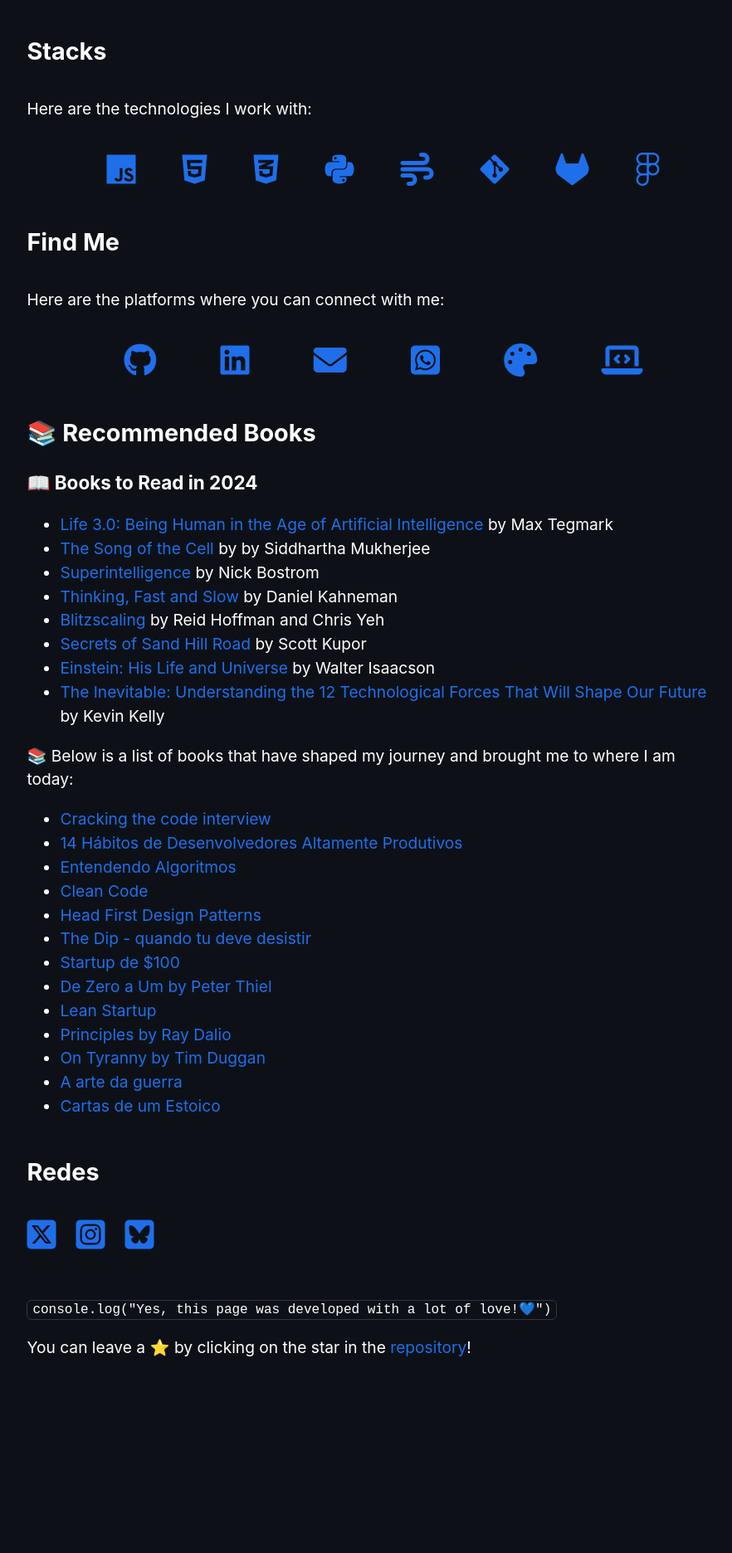
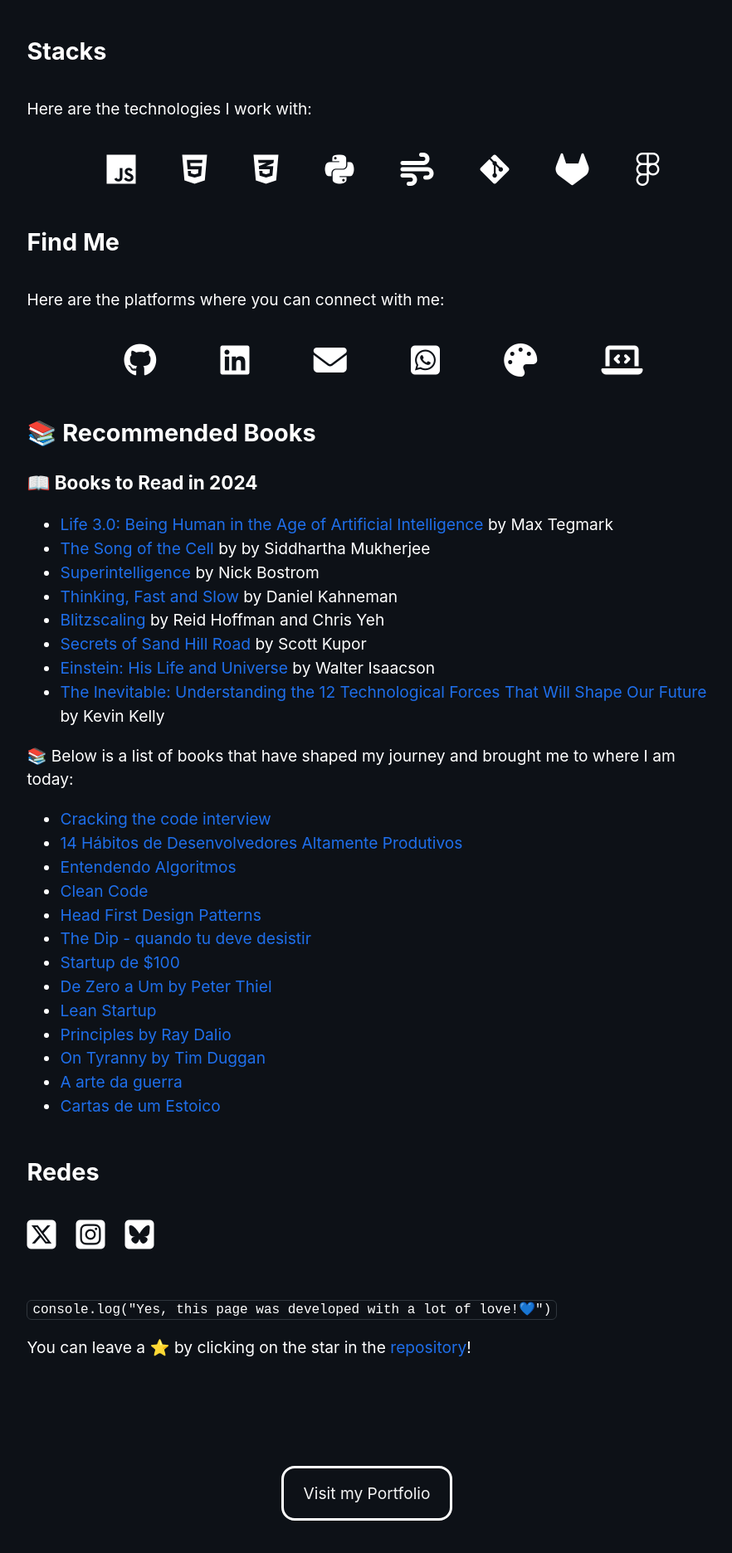
Before and after one commit to gabrielVolponi/portfolio_readme, a plain HTML site: page index.html in a window 1280 px wide. Shown: the part 528-2400 px from the top of the page at 83% size, without its empty margins (198-1080 px from the left). Drawn offline with nearby package versions, Linux system fonts and the light colour scheme.

Commit message:
Refactor HTML content and enhance CSS styles for improved readability and responsiveness

```diff
--- a/index.html
+++ b/index.html
@@ -21,8 +21,10 @@
                 <h1 id="apresentation">Hey, Nice to meet You 👋🏽☕</h1>
                 <hr>
                 <h2 id="who-am-i">Who am I?</h2>
-                <p>Hi, I'm Gabriel Volponi , a Senior QA Engineer with a passion for web development. I have a background in
-                    Physics, which has shaped my analytical thinking and problem-solving skills. I'm currently 23 years old
+                <p>Hi, I'm Gabriel Volponi , a Senior QA Engineer with a passion for web development. I have a
+                    background in
+                    Physics, which has shaped my analytical thinking and problem-solving skills. I'm currently 23 years
+                    old
                     and love exploring new technologies and building meaningful projects on the web.</p>
             </section>
 
@@ -30,14 +32,14 @@
                 <h2 id="stacks">Stacks</h2>
                 <p>Here are the technologies I work with:</p>
                 <ul>
-                    <li><i class="fa-brands fa-js"></i></li>
-                    <li><i class="fa-brands fa-html5"></i></li>
-                    <li><i class="fa-brands fa-css3-alt"></i></li>
-                    <li><i class="fa-brands fa-python"></i></li>
-                    <li><i class="fa-solid fa-wind"></i></li>
-                    <li><i class="fa-brands fa-git-alt"></i></li>
-                    <li><i class="fa-brands fa-gitlab"></i></li>
-                    <li><i class="fa-brands fa-figma"></i></li>
+                    <li><i class="fa-brands fa-js" data-icon="javascript"></i></li>
+                    <li><i class="fa-brands fa-html5" data-icon="html"></i></li>
+                    <li><i class="fa-brands fa-css3-alt" data-icon="css"></i></li>
+                    <li><i class="fa-brands fa-python" data-icon="python"></i></li>
+                    <li><i class="fa-solid fa-wind" data-icon="wind"></i></li>
+                    <li><i class="fa-brands fa-git-alt" data-icon="git"></i></li>
+                    <li><i class="fa-brands fa-gitlab" data-icon="gitlab"></i></li>
+                    <li><i class="fa-brands fa-figma" data-icon="figma"></i></li>
                 </ul>
             </section>
 
@@ -45,12 +47,18 @@
                 <h2 id="find-me">Find Me</h2>
                 <p>Here are the platforms where you can connect with me:</p>
                 <ul>
-                    <li><a href="https://github.com/gabrielVolponi/" target="_blank"><i class="fa-brands fa-github"></i></a></li>
-                    <li><a href="https://www.linkedin.com/in/gabriel-volponi-a11720215/ target="_blank""><i class="fa-brands fa-linkedin"></i></a></li>
-                    <li><a href="mailto:gabrielvolponi11@gmail.com target="_blank""><i class="fa-solid fa-envelope"></i></a></li>
-                    <li><a href="https://wa.me/+5511912879966 target="_blank""><i class="fa-brands fa-square-whatsapp"></i></a></li>
-                    <li><a href="https://dribbble.com/gabrielvolponi target="_blank""><i class="fa-solid fa-palette"></i></a></li>
-                    <li><a href="https://www.codedex.io/@piuzer target="_blank""><i class="fa-solid fa-laptop-code"></i></a></li>
+                    <li><a href="https://github.com/gabrielVolponi/" target="_blank"><i
+                                class="fa-brands fa-github"></i></a></li>
+                    <li><a href="https://www.linkedin.com/in/gabriel-volponi-a11720215/ target=" _blank""><i
+                                class="fa-brands fa-linkedin" data-icon="linkedin"></i></a></li>
+                    <li><a href="mailto:gabrielvolponi11@gmail.com target=" _blank""><i
+                                class="fa-solid fa-envelope"></i></a></li>
+                    <li><a href="https://wa.me/+5511912879966 target=" _blank""><i class="fa-brands fa-square-whatsapp"
+                                data-icon="whatsapp"></i></a></li>
+                    <li><a href="https://dribbble.com/gabrielvolponi target=" _blank""><i
+                                class="fa-solid fa-palette"></i></a></li>
+                    <li><a href="https://www.codedex.io/@piuzer target=" _blank""><i
+                                class="fa-solid fa-laptop-code"></i></a></li>
                 </ul>
             </section>
 
@@ -108,21 +116,30 @@
             <section class="socials">
                 <h2 id="redes">Redes</h2>
                 <div class="links_socials">
-                    <p><a href="https://x.com/nu4z1"><i class="fa-brands fa-square-x-twitter"></i></a></p>
-                    <p><a href="https://www.instagram.com/piuzer/"><i class="fa-brands fa-square-instagram"></i></a></p>
-                    <p><a href="https://bsky.app/profile/piuzer.bsky.social"><i class="fa-brands fa-square-bluesky"></i></a></p>
+                    <p><a href="https://x.com/nu4z1"><i class="fa-brands fa-square-x-twitter" data-icon="x"></i></a></p>
+                    <p><a href="https://www.instagram.com/piuzer/"><i class="fa-brands fa-square-instagram" data-icon="figma"></i></a></p>
+                    <p><a href="https://bsky.app/profile/piuzer.bsky.social"><i
+                                class="fa-brands fa-square-bluesky" data-icon="wind"></i></a></p>
                 </div>
             </section>
 
             <footer>
-                <code class=" language-javascript">console.log("Yes, this page was developed with a lot of love!💙")</code>
+                <div class="bye">
+                    <code
+                        class=" language-javascript">console.log("Yes, this page was developed with a lot of love!💙")</code>
 
-                <p>You can leave a ⭐ by clicking on the star in the <a href="https://github.com/gabrielVolponi/portfolio_readme" target="_blank">repository</a>!</p>
-                        </div>
+                    <p>You can leave a ⭐ by clicking on the star in the <a
+                            href="https://github.com/gabrielVolponi/portfolio_readme" target="_blank">repository</a>!
+                    </p>
+                </div>
+                <div class="visual_Portfolio">
+                    <a href="https://gabrielvolponi.vercel.app/" style="color: whitesmoke;">Visit my Portfolio</a>
+                </div>
+
             </footer>
-    </div>
+        </div>
 
-    <script src="https://cdn.jsdelivr.net/npm/prismjs@1.25.0/prism.js"></script>
+        <script src="https://cdn.jsdelivr.net/npm/prismjs@1.25.0/prism.js"></script>
 
 </body>
 
--- a/style.css
+++ b/style.css
@@ -1,8 +1,7 @@
-
 body {
   background-color: #0D1117;
   color: #FFFFFF;
-  font-family: -apple-system,BlinkMacSystemFont,"Segoe UI","Noto Sans",Helvetica,Arial,sans-serif,"Apple Color Emoji","Segoe UI Emoji";
+  font-family: -apple-system, BlinkMacSystemFont, "Segoe UI", "Noto Sans", Helvetica, Arial, sans-serif, "Apple Color Emoji", "Segoe UI Emoji";
   margin: 0;
   padding: 0;
   font-size: 1.2rem;
@@ -15,6 +14,7 @@ body {
     font-size: 2.5rem;
   }
 }
+
 .container {
   background-color: #0D1117;
   margin: 5% auto;
@@ -23,62 +23,115 @@ body {
   width: 80%;
   overflow-y: auto;
 }
-h1{
+
+h1 {
   font-size: 2.5rem;
 }
 
-h2, h3, h4, h5, h6 {
+h2,
+h3,
+h4,
+h5,
+h6 {
   color: #FFFFFF;
   margin-bottom: 0.5em;
 }
 
-p, ol, ul {
+p,
+ol,
+ul {
   margin-bottom: 1em;
   color: #FFFFFF;
 }
 
-.stacks{
+.stacks {
   display: flex;
   flex-direction: column;
 }
 
-.stacks ul{
+.stacks ul {
   list-style-type: none;
   display: flex;
   flex-wrap: wrap;
   justify-content: space-evenly;
 }
 
-.where_am_i{
+.where_am_i {
   display: flex;
   flex-direction: column;
 }
 
-.where_am_i ul{
+.where_am_i ul {
   list-style-type: none;
   display: flex;
   flex-wrap: wrap;
   justify-content: space-evenly;
 }
 
-i{
+i {
   font-size: 2.5rem;
-    color: #1f6feb ;
+  color: #FFFFFF;
 }
 
-i:hover{
+i:hover {
   color: whitesmoke;
   scale: 1.2;
   transition: all 0.3s ease-in-out;
 }
 
-.socials{
+i[data-icon="javascript"]:hover {
+  color: #f7df1e; /* Amarelo */
+}
+
+i[data-icon="python"]:hover,
+i[data-icon="whatsapp"]:hover {
+  color: #4caf50; /* Verde */
+}
+
+i[data-icon="html"]:hover {
+  color: #e34c26; /* Vermelho */
+}
+
+i[data-icon="css"]:hover {
+  color: #2965f1; /* Azul */
+}
+
+i[data-icon="wind"]:hover,
+i[data-icon="linkedin"]:hover {
+  color: #00bfff; /* Azul-claro */
+}
+
+i[data-icon="git"]:hover {
+  color: #f05133; /* Laranja avermelhado */
+}
+
+i[data-icon="gitlab"]:hover {
+  color: #fc6d26; /* Laranja */
+}
+
+i[data-icon="figma"]:hover {
+  background: linear-gradient(45deg, #00c4ff, #ff007f);
+  background-clip:text;
+  color: transparent;
+
+}
+
+i[data-icon="x"]:hover {
+  color: #0d1117;
+  background-color: white;
+  align-self: center;
+  border-radius: 18px;
+
+
+}
+
+.socials {
   display: flex;
   flex-direction: column;
   margin-bottom: 2rem;
 }
 
-.links_socials{
+.links_socials {
   list-style-type: none;
   display: flex;
   flex-wrap: wrap;
@@ -88,7 +141,25 @@ i:hover{
 
 }
 
+.visual_Portfolio {
+  margin-top: 8rem;
+  display: flex;
+  flex-direction: column;
+  justify-self: center;
+  border: 3px solid white;
+  padding: 1rem 1.5rem;
+  border-radius: 1rem;
+  text-decoration: none;
+}
 
+.visual_Portfolio:hover {
+  scale: 1.05;
+  transition: all 0.3s ease-in-out;
+  text-decoration: none;
+  background-color: #FFFFFF;
+  color: #0d1117;
+  text-decoration: none !important;
+}
 
 code {
   background-color: #0d1117;
@@ -123,3 +194,28 @@ a {
 a:hover {
   text-decoration: underline;
 }
+
+@media only screen and (max-width: 768px) {
+  .container {
+    width: 90%;
+    padding: 20px;
+  }
+
+  h1 {
+    font-size: 2rem;
+  }
+
+  h2 {
+    font-size: 1.5rem;
+  }
+
+  h3 {
+    font-size: 1.25rem;
+  }
+
+  p,
+  ol,
+  ul {
+    font-size: 1rem;
+  }
+}
```
Lines whose indentation alone changed are shown as unchanged.
